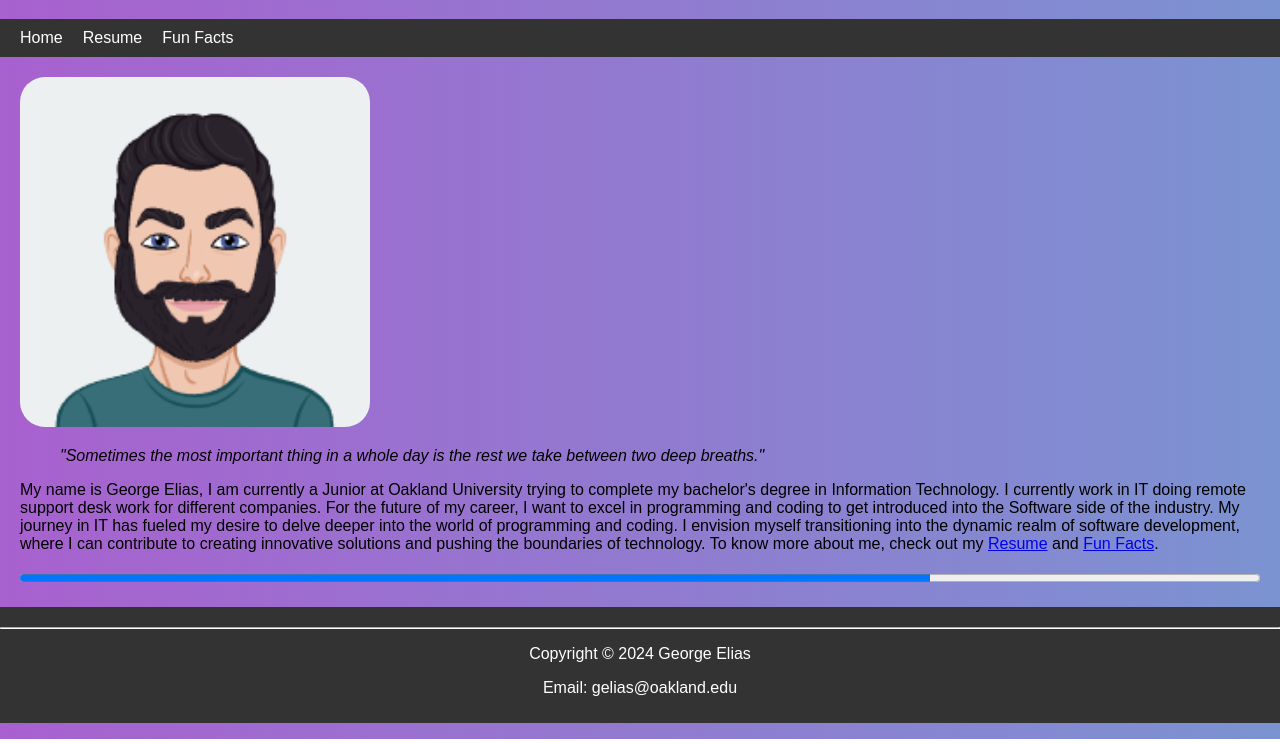
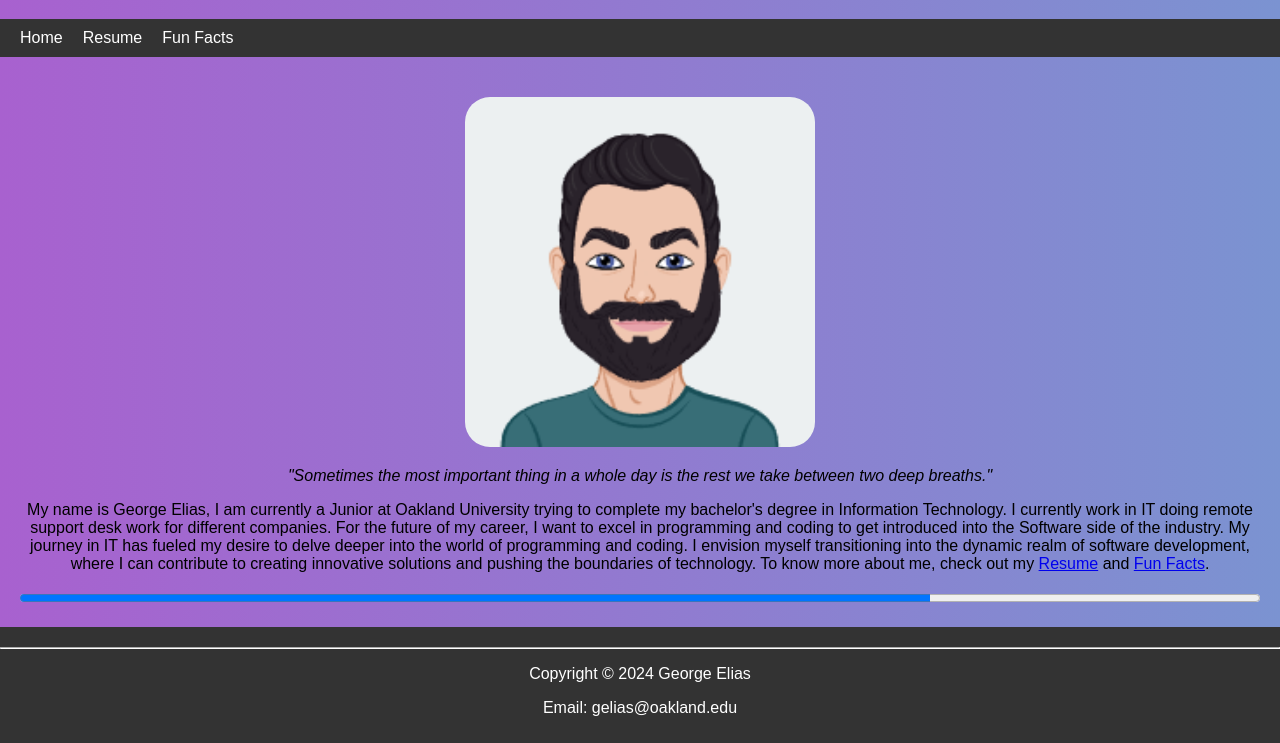
Before and after one commit to GeoElias/GeorgeElias_hw1TH_csi3150_ws2023, a plain HTML site: page GeorgeElias_portfolio_website/index.html in a window 1280 px wide. Shown: the part 61-804 px from the top of the page. Drawn offline with Linux system fonts and the light colour scheme.

Commit message:
Update style.css

```diff
--- a/GeorgeElias_portfolio_website/style.css
+++ b/GeorgeElias_portfolio_website/style.css
@@ -20,8 +20,8 @@ header {
 
 section img {
     width: 350px;
-    height: 350px;
-    object-fit: cover;
+    display: block;
+    margin: 20px auto;
     border-radius: 25px;
 }
 
@@ -49,6 +49,7 @@ nav ul li a:hover {
 /* Section Styles */
 section {
     padding: 20px;
+    text-align: center;
 }
 
 section p a:hover{
@@ -58,11 +59,13 @@ section p a:hover{
 blockquote {
     font-style: italic;
     margin-bottom: 10px;
+    text-align: center;
 }
 
 progress {
     width: 100%;
     transition: width 0.3s ease;
+    text-align: center;
 }
 
 /* Footer Styles */
```
